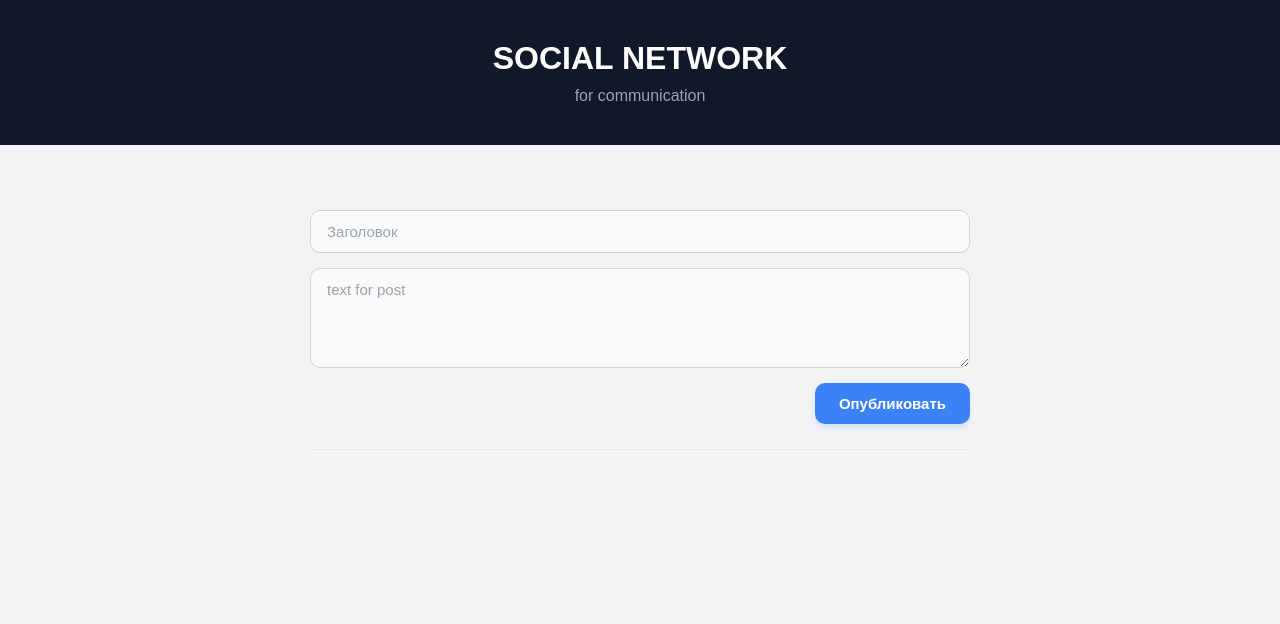
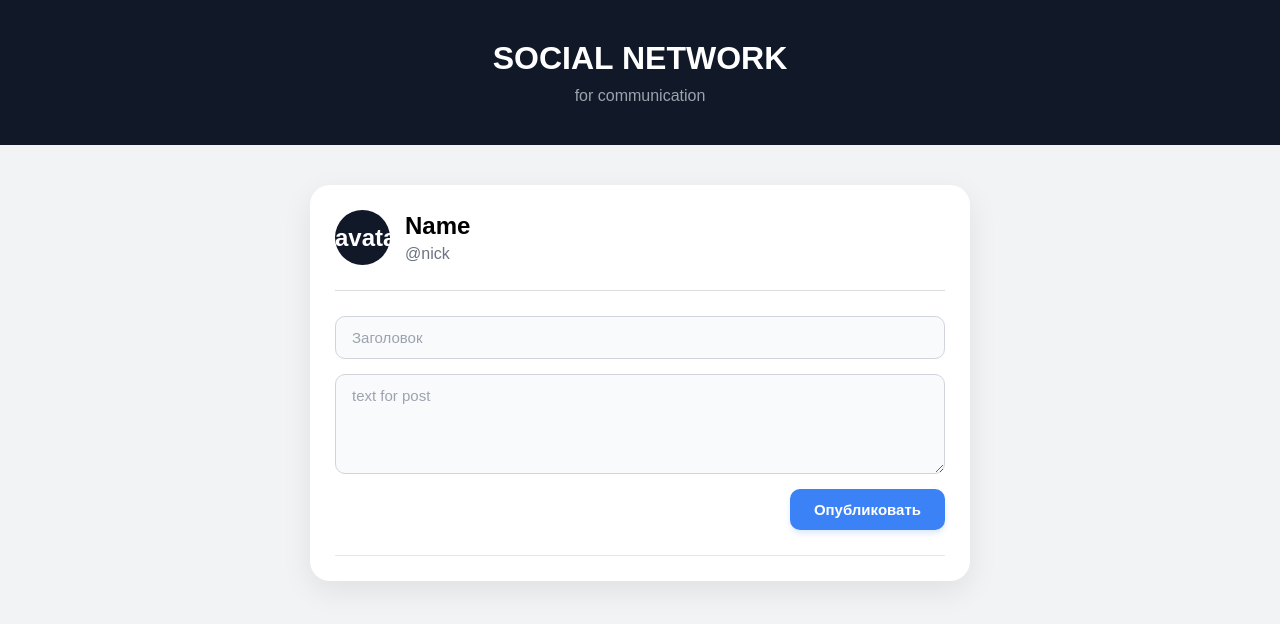
Before and after one commit to Qwexaro/react, a React (Vite) app: page /profile in a window 1280 px wide. Shown: the top 624 px of the page. Built offline with nearby package versions, Linux system fonts and the light colour scheme.

Commit message:
corrected profile

```diff
--- a/src/pages/Profile.tsx
+++ b/src/pages/Profile.tsx
@@ -45,7 +45,19 @@ let Profile = (): React.JSX.Element => {
 
   }
 
-  return (<form className="post-form" onSubmit={addPost}>
+  return (
+    < section className='profile-card' >
+      <div className='profile'>
+        <div className='avatar'>
+          avatar
+        </div>
+        <div className='profile-info'>
+          <h2>Name</h2>
+          <p>@nick</p>
+        </div>
+      </div>
+
+      <form className="post-form" onSubmit={addPost}>
         <input
           type="text"
 
@@ -66,7 +78,9 @@ let Profile = (): React.JSX.Element => {
         <button type="submit">
           Опубликовать
         </button>
-  </form>);
+      </form>
+    </section>
+  );
 
 }
 
```
Also changed, not shown: src/components/ProfileCard.tsx (deleted, +0 -20 lines). Lines whose indentation alone changed are shown as unchanged.
